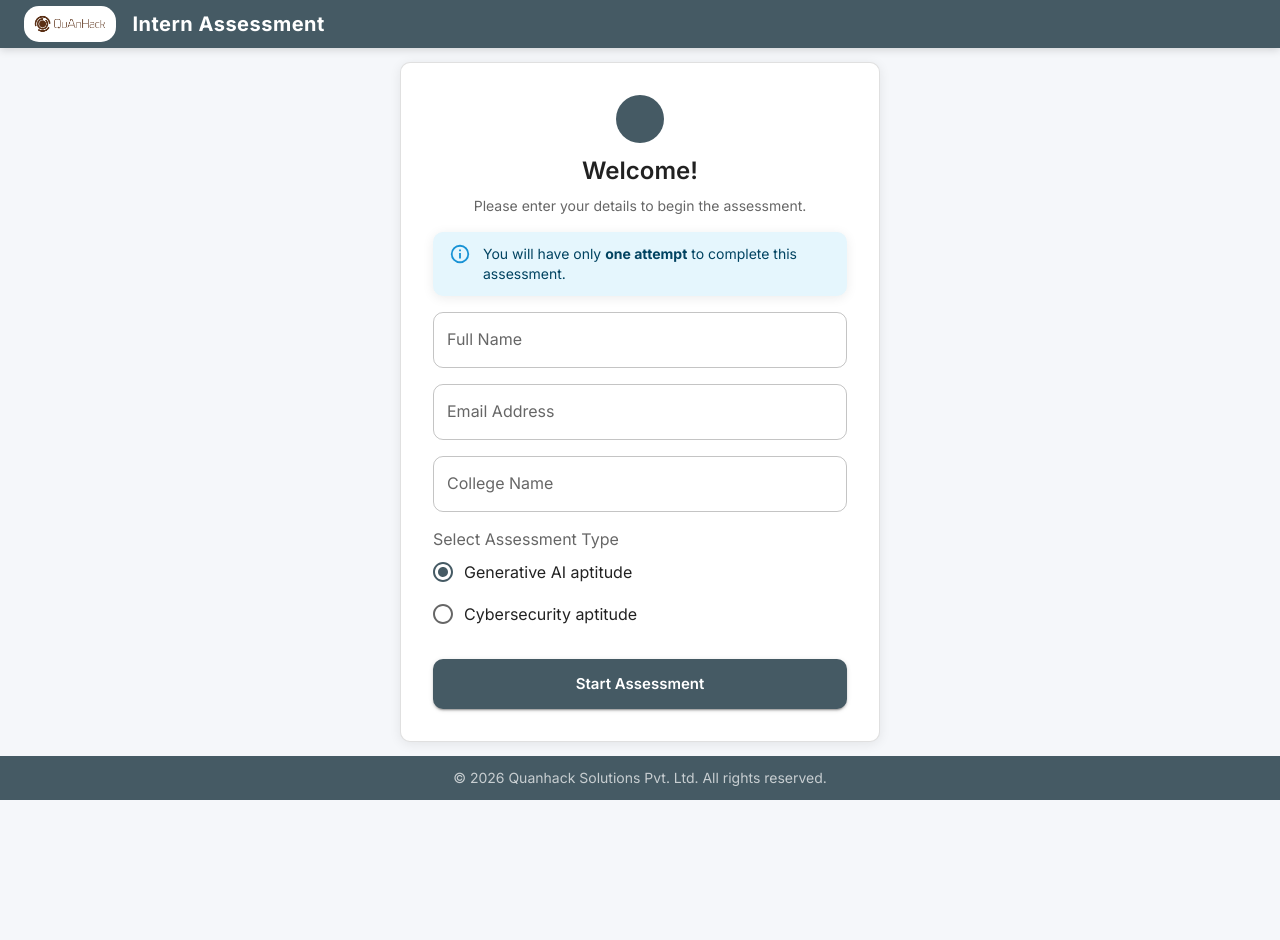
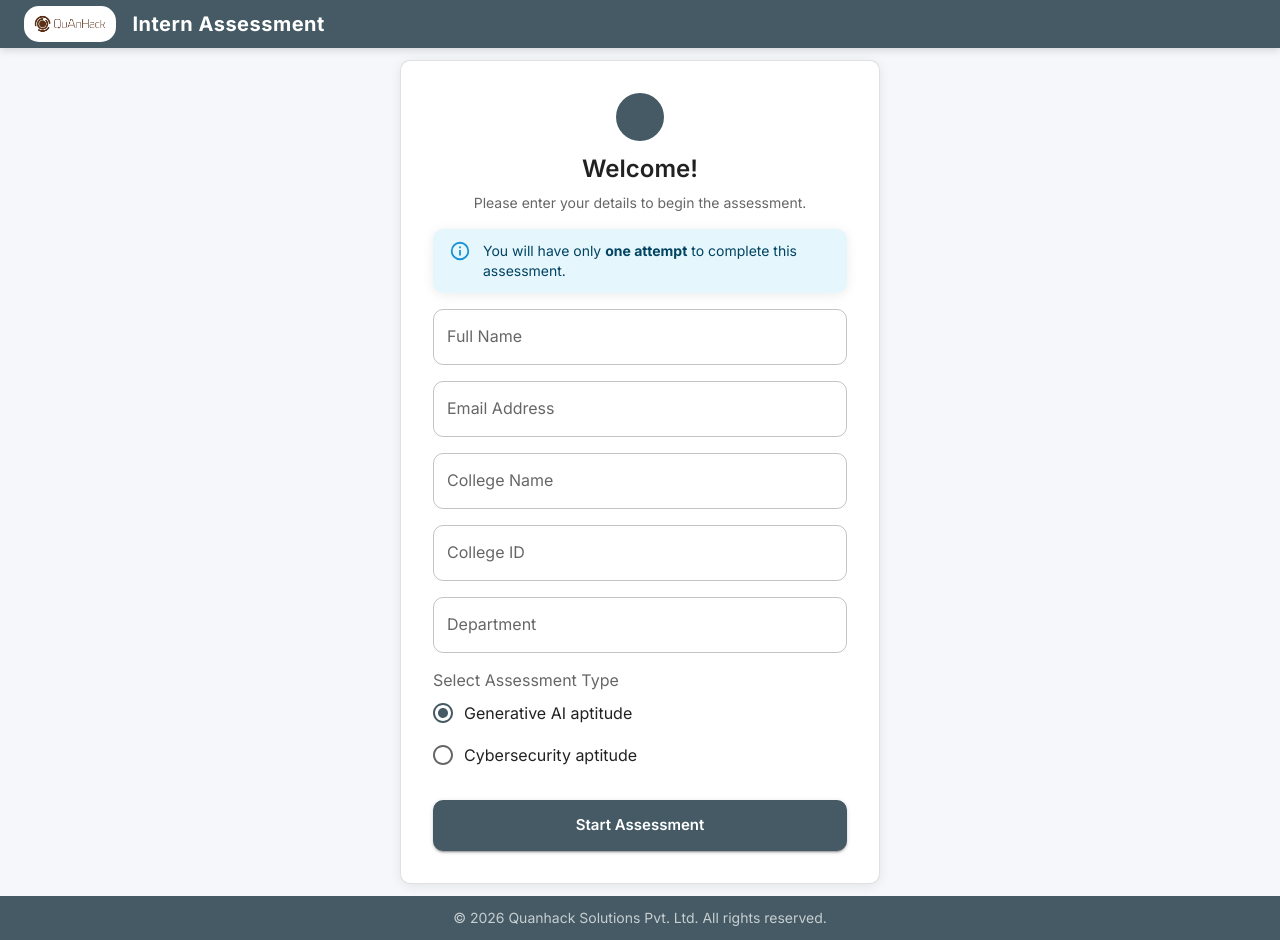
Before and after one commit to aditqa1192/internshipQuiz, a React (Vite) app: page / in a window 1280 px wide. Before the commit the page ends 800 px from the top, so only its background shows below. Built offline with nearby package versions, Linux system fonts and the light colour scheme; some icons are missing.

Commit message:
Added Student ID and department

```diff
--- a/src/pages/StudentInfoPage.jsx
+++ b/src/pages/StudentInfoPage.jsx
@@ -24,6 +24,8 @@ function StudentInfoPage() {
         name: "",
         email: "",
         collegeName: "",
+        collegeId: "",
+        department: "",
         assessmentType: "gen-ai",
     });
     const [errors, setErrors] = useState({});
@@ -46,6 +48,10 @@ function StudentInfoPage() {
         }
         if (!formData.collegeName.trim())
             newErrors.collegeName = "College name is required";
+        if (!formData.collegeId.trim())
+            newErrors.collegeId = "College ID is required";
+        if (!formData.department.trim())
+            newErrors.department = "Department is required";
         if (!formData.assessmentType) newErrors.assessmentType = "Select an assessment type";
         return newErrors;
     };
@@ -151,6 +157,24 @@ function StudentInfoPage() {
                             helperText={errors.collegeName}
                             sx={{ mb: 2 }}
                         />
+                        <TextField
+                            label="College ID"
+                            fullWidth
+                            value={formData.collegeId}
+                            onChange={handleChange("collegeId")}
+                            error={!!errors.collegeId}
+                            helperText={errors.collegeId}
+                            sx={{ mb: 2 }}
+                        />
+                        <TextField
+                            label="Department"
+                            fullWidth
+                            value={formData.department}
+                            onChange={handleChange("department")}
+                            error={!!errors.department}
+                            helperText={errors.department}
+                            sx={{ mb: 2 }}
+                        />
                         <FormControl component="fieldset" sx={{ mb: 3 }} error={!!errors.assessmentType}>
                             <FormLabel component="legend">Select Assessment Type</FormLabel>
                             <RadioGroup
--- a/src/utils/generatePDF.js
+++ b/src/utils/generatePDF.js
@@ -44,6 +44,10 @@ export function generatePDF(quizData) {
     doc.text(`Email: ${studentInfo.email}`, margin, yPos);
     yPos += 6;
     doc.text(`College: ${studentInfo.collegeName}`, margin, yPos);
+    yPos += 6;
+    doc.text(`College ID: ${studentInfo.collegeId}`, margin, yPos);
+    yPos += 6;
+    doc.text(`Department: ${studentInfo.department}`, margin, yPos);
 
     // --- Score Summary ---
     yPos += 12;
```
